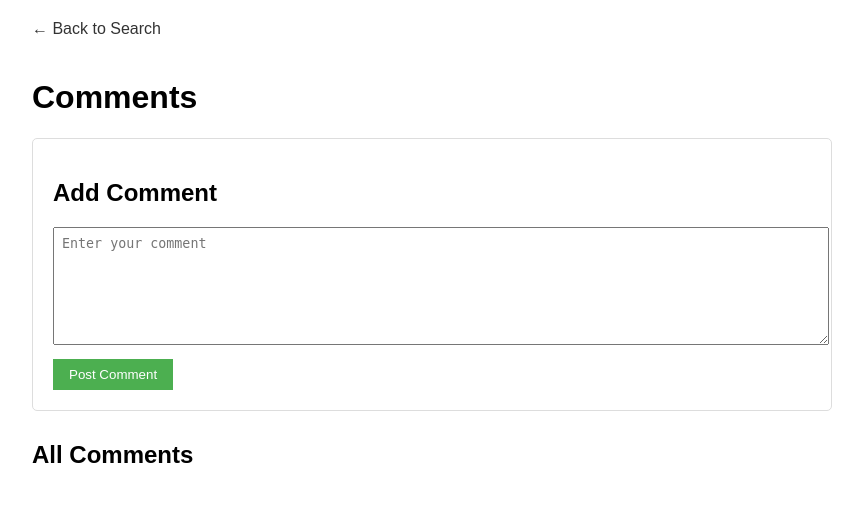
After one commit to nullptre/vuln-web3, a Flask app: page /comments in a window 1280 px wide. The commit adds this page. Shown: the top 508 px of the page, without its empty margins (208-1071 px from the left). Run offline with Flask 3, Linux system fonts and the light colour scheme.

Commit message:
stored xss with comments

```diff
--- a/app.py
+++ b/app.py
@@ -1,6 +1,7 @@
-from flask import Flask, render_template, request
+from flask import Flask, render_template, request, redirect, url_for
 
 app = Flask(__name__)
+comments = []  # In-memory storage for comments
 
 @app.route('/')
 def index():
@@ -11,5 +12,16 @@ def search():
     query = request.args.get('search', '')
     return f"Search results for: {query}"
 
+@app.route('/comments')
+def show_comments():
+    return render_template('comments.html', comments=comments)
+
+@app.route('/comment', methods=['POST'])
+def add_comment():
+    comment = request.form.get('comment', '')
+    if comment:
+        comments.append(comment)
+    return redirect(url_for('show_comments'))
+
 if __name__ == '__main__':
     app.run(debug=True, port=8070)
--- /dev/null
+++ b/templates/comments.html
@@ -0,0 +1,76 @@
+<!DOCTYPE html>
+<html>
+<head>
+    <title>Comments - XSS Demo</title>
+    <style>
+        body {
+            font-family: Arial, sans-serif;
+            max-width: 800px;
+            margin: 0 auto;
+            padding: 20px;
+        }
+        .comment-form {
+            margin: 20px 0;
+            padding: 20px;
+            border: 1px solid #ddd;
+            border-radius: 5px;
+        }
+        textarea {
+            padding: 8px;
+            width: 100%;
+            height: 100px;
+            resize: vertical;
+            margin-bottom: 10px;
+        }
+        input[type="submit"] {
+            padding: 8px 16px;
+            background-color: #4CAF50;
+            color: white;
+            border: none;
+            cursor: pointer;
+        }
+        input[type="submit"]:hover {
+            background-color: #45a049;
+        }
+        .comments {
+            margin-top: 30px;
+        }
+        .comment {
+            padding: 10px;
+            margin: 10px 0;
+            border: 1px solid #eee;
+            border-radius: 3px;
+        }
+        .back-link {
+            display: inline-block;
+            margin-bottom: 20px;
+            color: #333;
+            text-decoration: none;
+        }
+        .back-link:hover {
+            text-decoration: underline;
+        }
+    </style>
+</head>
+<body>
+    <a href="/" class="back-link">← Back to Search</a>
+    <h1>Comments</h1>
+
+    <div class="comment-form">
+        <h2>Add Comment</h2>
+        <form action="/comment" method="POST">
+            <textarea name="comment" placeholder="Enter your comment"></textarea><br>
+            <input type="submit" value="Post Comment">
+        </form>
+    </div>
+
+    <div class="comments">
+        <h2>All Comments</h2>
+        {% for comment in comments %}
+        <div class="comment">
+            {{ comment | safe }}
+        </div>
+        {% endfor %}
+    </div>
+</body>
+</html>
```
Also changed, not shown: templates/index.html (+21 -1 lines), 1 other file.
